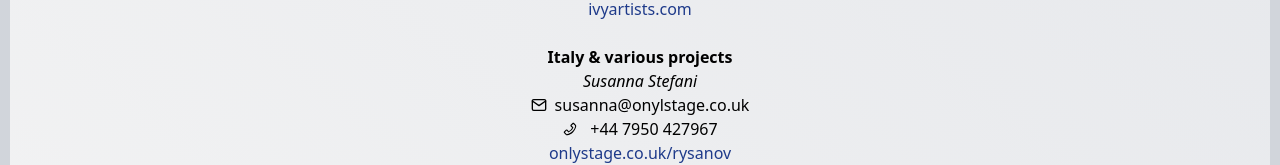
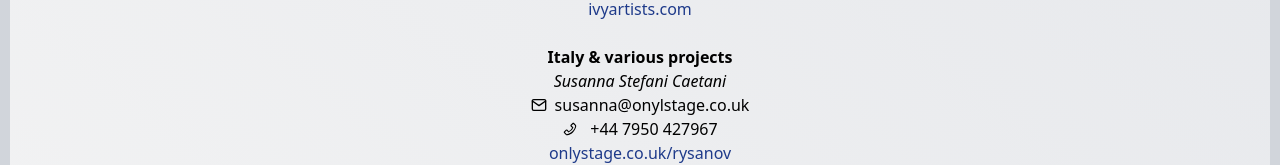
Before and after one commit to vladyslavt97/Maxim-Rysanov, a Next.js app: page /contacts in a window 1280 px wide. Shown: the part 415-580 px from the top of the page. Built offline with nearby package versions, Linux system fonts and the light colour scheme.

Commit message:
Susanna Stefani Caetani

```diff
--- a/pages/contacts.tsx
+++ b/pages/contacts.tsx
@@ -46,7 +46,7 @@ export default function Contacts({}: Props) {
                 <br/>
                 <div>
                     <h1 className='font-semibold'>Italy & various projects</h1>
-                    <p><span className='italic'>Susanna Stefani</span><br/>
+                    <p><span className='italic'>Susanna Stefani Caetani</span><br/>
                     <div className='flex flex-row text-center justify-center items-center gap-2'>
                         <FiMail/>susanna@onylstage.co.uk<br/>
                     </div>
```
